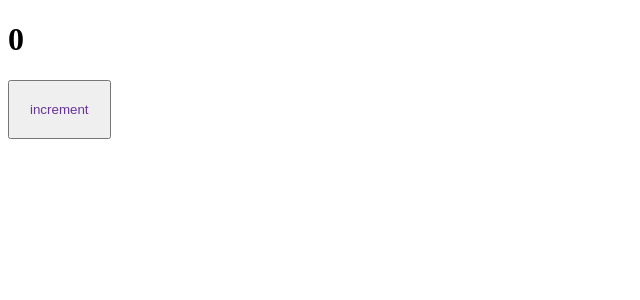
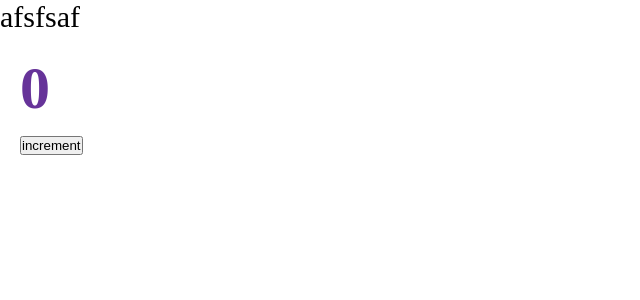
Before and after one commit to StasKobles/Pet_project, a React app: page / in a window 1280 px wide. Shown: the top 300 px of the page, without its empty margins (0-640 px from the left). Built offline with nearby package versions, Linux system fonts and the light colour scheme.

Commit message:
Css modules

```diff
--- a/package.json
+++ b/package.json
@@ -19,6 +19,7 @@
     "@types/webpack-dev-server": "^4.7.2",
     "css-loader": "^6.6.0",
     "html-webpack-plugin": "^5.5.0",
+    "mini-css-extract-plugin": "^2.5.3",
     "sass": "^1.49.9",
     "sass-loader": "^12.6.0",
     "style-loader": "^3.3.1",
--- /dev/null
+++ b/src/components/App.tsx
@@ -0,0 +1,12 @@
+import { Counter } from "./Counter";
+import "../index.scss";
+const App = () => {
+  return (
+    <div className="app">
+      afsfsaf
+      <Counter />
+    </div>
+  );
+};
+
+export default App;
--- a/src/components/Counter.scss
+++ b/src/components/Counter.module.scss
@@ -1,4 +1,4 @@
-button {
+.btn {
     padding: 20px;
     color:rebeccapurple
 }
--- a/src/components/Counter.tsx
+++ b/src/components/Counter.tsx
@@ -1,12 +1,12 @@
 import { useState } from "react";
-import "./Counter.scss";
+import classes from "./Counter.module.scss";
 export const Counter = () => {
   const [value, setValue] = useState(0);
   const increment = () => {
     setValue(value + 1);
   };
   return (
-    <div>
+    <div className={classes.btn}>
       <h1>{value}</h1>
       <button onClick={increment}>increment</button>
     </div>
--- /dev/null
+++ b/src/index.scss
@@ -0,0 +1,8 @@
+* {
+  margin: 0;
+  padding: 0;
+  box-sizing: border-box;
+}
+.app {
+  font-size: 30px;
+}
--- a/src/index.tsx
+++ b/src/index.tsx
@@ -1,9 +1,4 @@
 import { render } from "react-dom";
-import { Counter } from "./components/Counter";
+import App from "./components/App";
 
-render(
-  <div>
-    <Counter />
-  </div>,
-  document.getElementById("root")
-);
+render(<App />, document.getElementById("root"));
```
Also changed, not shown: src/global.d.ts (added, +7 -0 lines), 7 other files (tests, documents, lock files or other folders).
